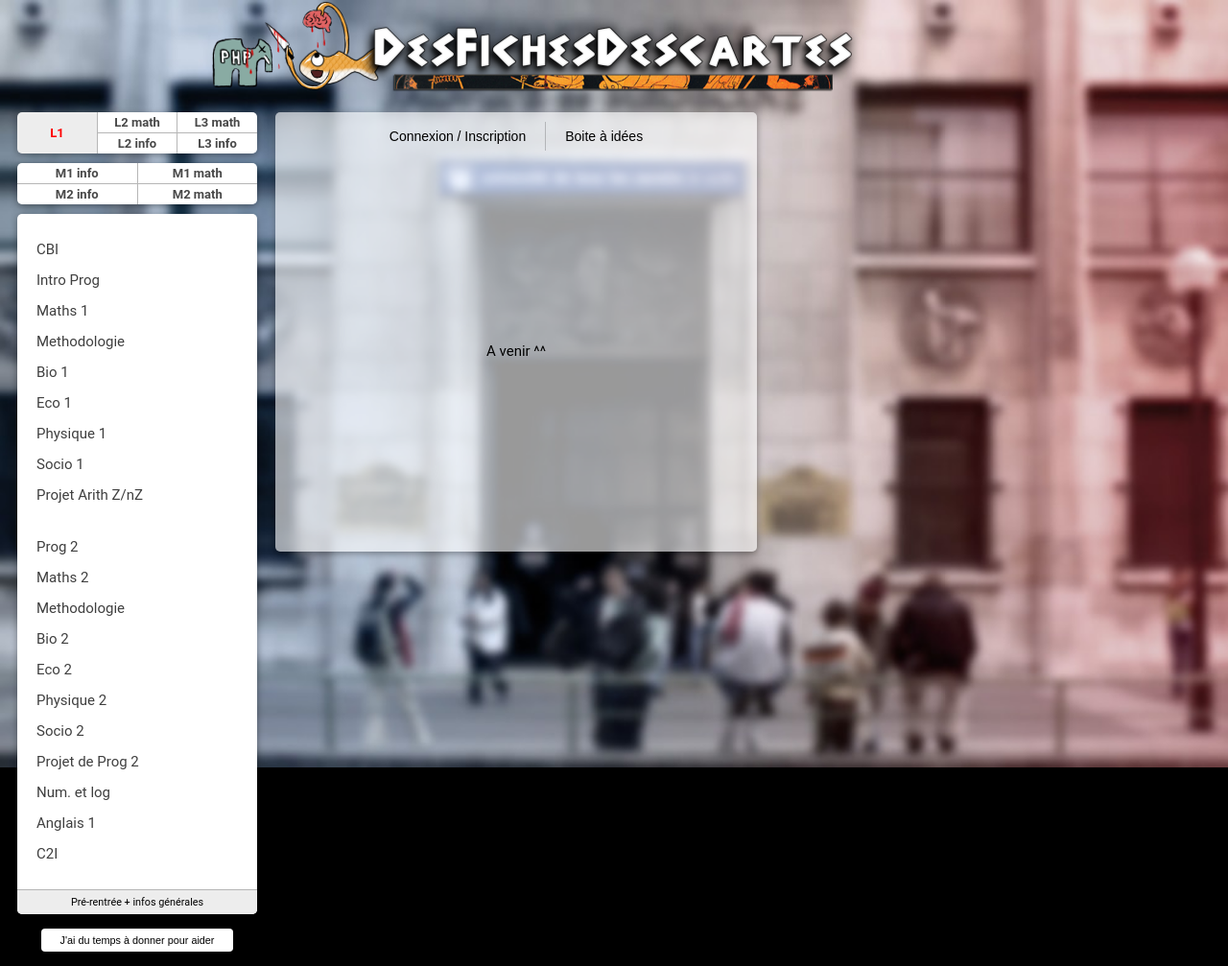
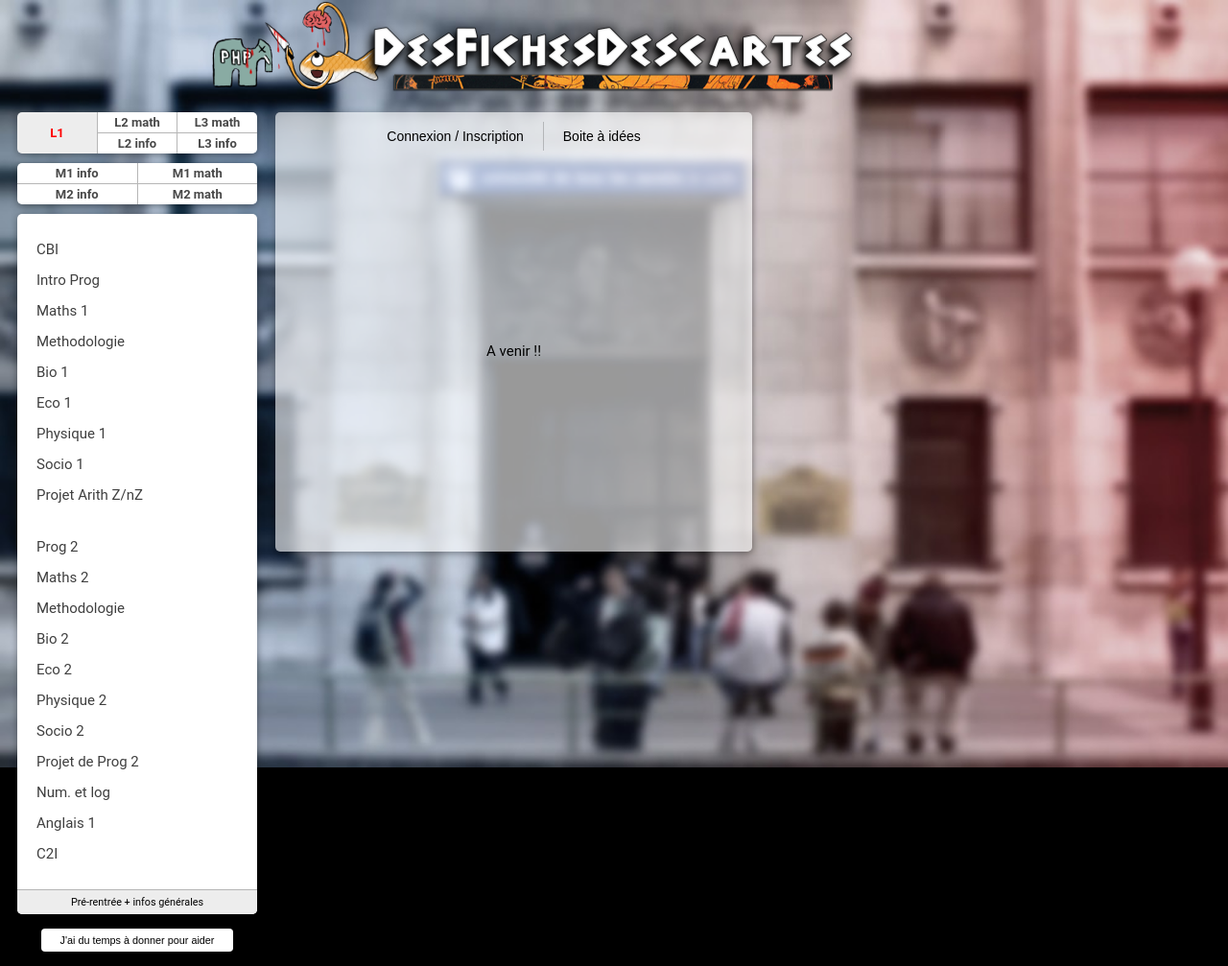
Before and after one commit to blackorbit1/desfichesdescartes, a PHP site: page /boite_idees.php in a window 1280 px wide. Shown: the top 1007 px of the page at 96% size. Run offline with PHP 8.4, Linux system fonts and the light colour scheme; some libraries are stand-ins or nearby versions.

Commit message:
Add files via upload

```diff
--- a/boite_idees.php
+++ b/boite_idees.php
@@ -75,7 +75,7 @@ include_once("compteur_vues.php");
 
                         <div class="droite arrondi padding20px" style="background-color: #fff9;" >
                             <?php include_once("top_bar.php"); ?>
-                            <div style="padding: 200px;"> A venir ^^ </div>
+                            <div style="padding: 200px;"> A venir !! </div>
                         </div> <!-- page droite -->
 
                     </td>
```
